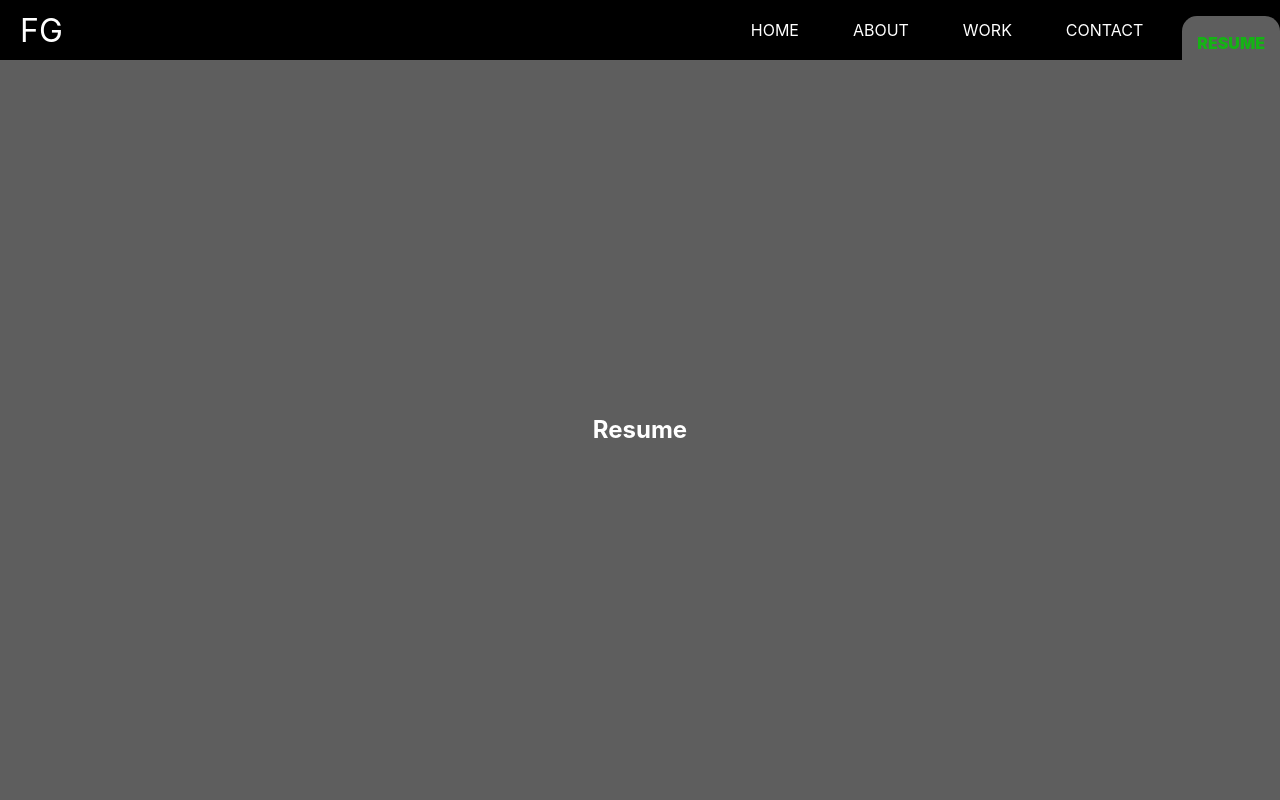
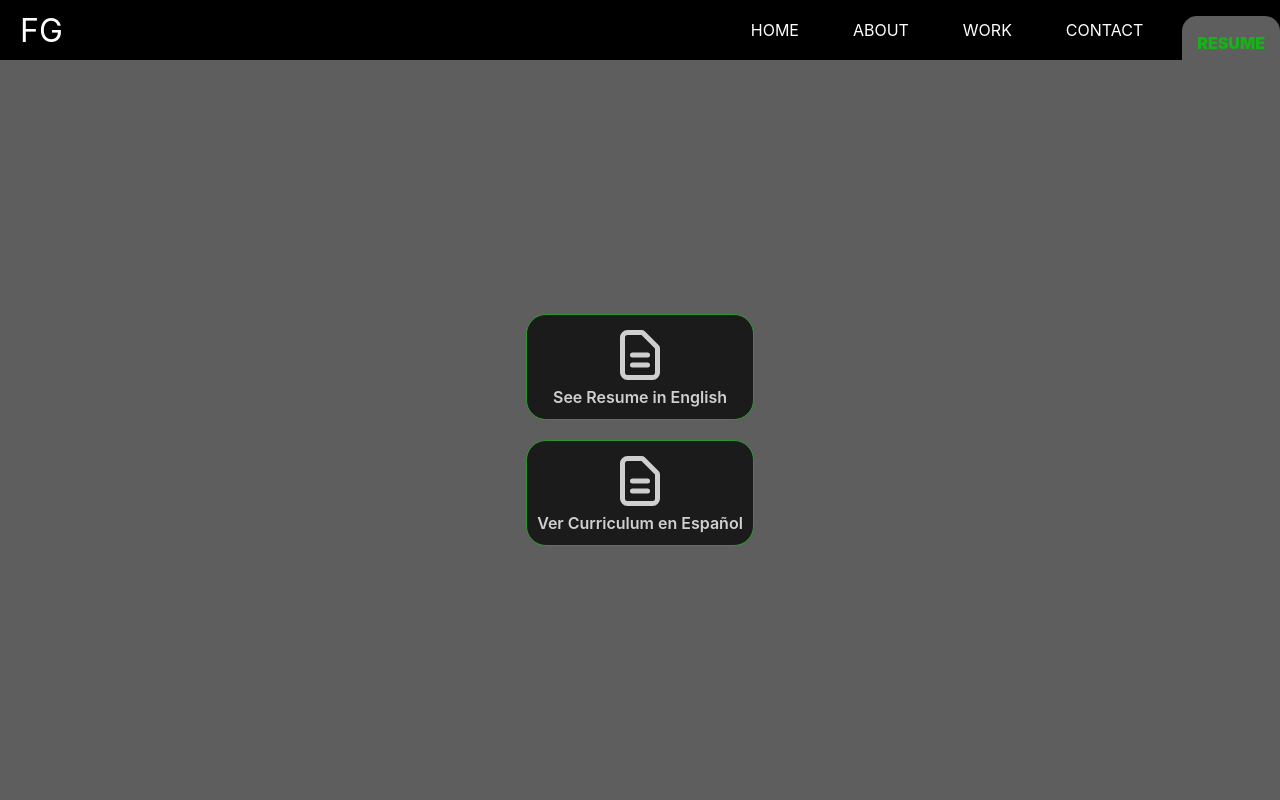
Before and after one commit to franciscoG98/personal_portfolio, a React (Vite) app: page /resume in a window 1280 px wide. Shown: the top 800 px of the page. Built offline with nearby package versions, Linux system fonts and the light colour scheme.

Commit message:
resume section done

```diff
--- a/src/views/Resume/index.jsx
+++ b/src/views/Resume/index.jsx
@@ -1,12 +1,24 @@
 import Footer from '../../components/footer'
 import Navbar from '../../components/navbar'
+import { HiOutlineDocumentText } from 'react-icons/hi'
+
+import './resumeStyles.scss'
 
 const Resume = () => {
   return (
     <>
         <Navbar />
-        <main>
-            <h2>Resume</h2>
+        <main className='resume_container'>
+          <section>
+            <a className='resume_link' href="https://drive.google.com/file/d/1di2ryzr53VK21KZItS1J5AhPfMS80gIJ/view" target="__blank" rel="noopener noreferrer">
+              <HiOutlineDocumentText size={60} />
+              <span>See Resume in English</span>
+            </a>
+            <a className='resume_link' href="https://drive.google.com/file/d/1n-h84jsyktCiAUIeShkkqrJRZNhrIcl_/view" target="__blank" rel="noopener noreferrer">
+              <HiOutlineDocumentText size={60} />
+              <span lang='es'>Ver Curriculum en Español</span>
+            </a>
+          </section>
         </main>
         <Footer />
     </>
--- /dev/null
+++ b/src/views/Resume/resumeStyles.scss
@@ -0,0 +1,26 @@
+.resume_container section {
+    display: flex;
+    flex-direction: column;
+}
+
+.resume_link {
+    align-items: center;
+    color: #fff;
+    background-color: #000;
+    border: 1px solid #15b315;
+    border-radius: 20px;
+    display: flex;
+    flex-direction: column;
+    font-weight: 600;
+    justify-content: center;
+    margin: 10px;
+    opacity: .7;
+    padding: 10px;
+    text-decoration: none;
+}
+
+.resume_link:hover {
+    opacity: 1;
+    color: #15b315;
+    transition: .5s;
+}
```
